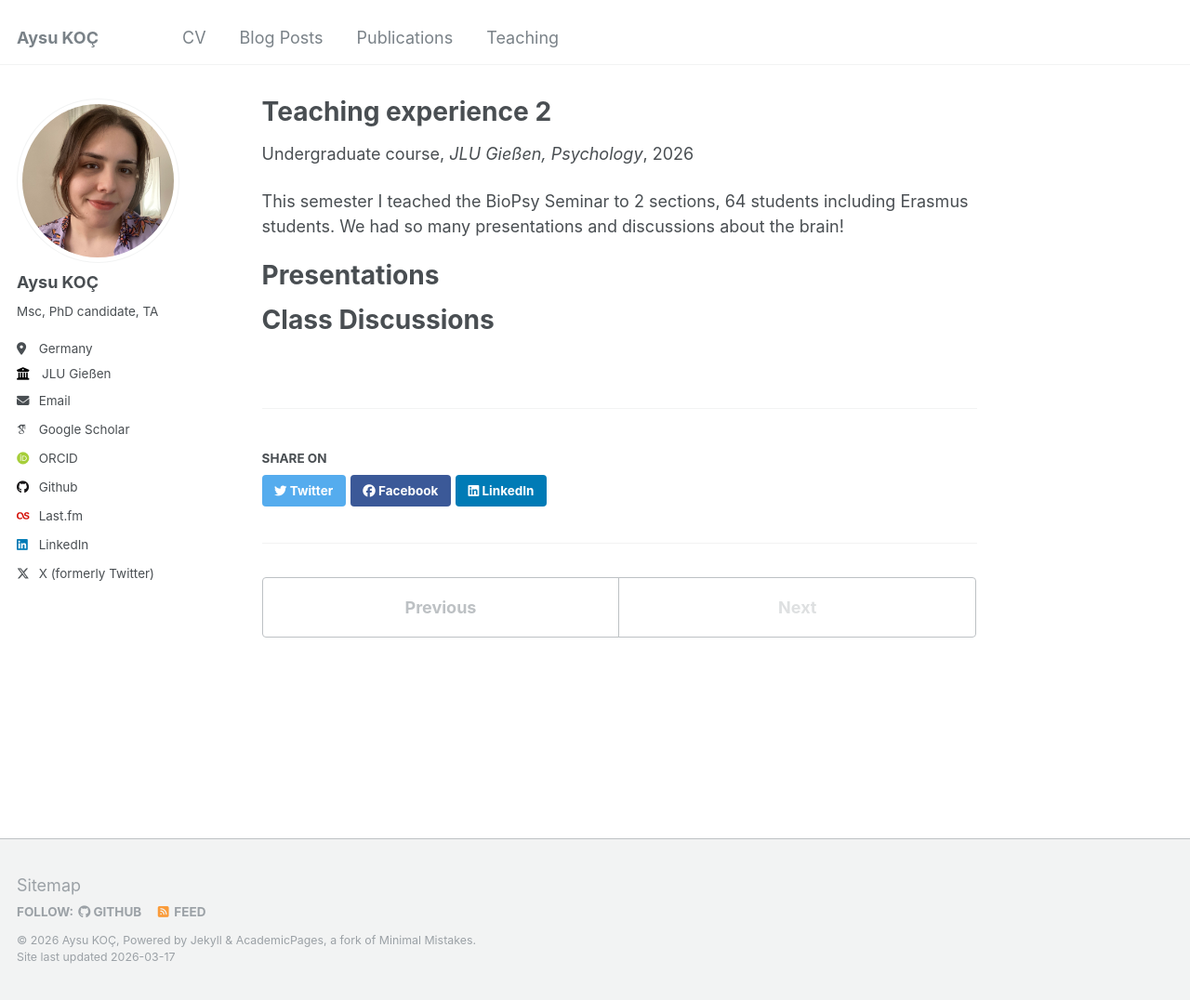
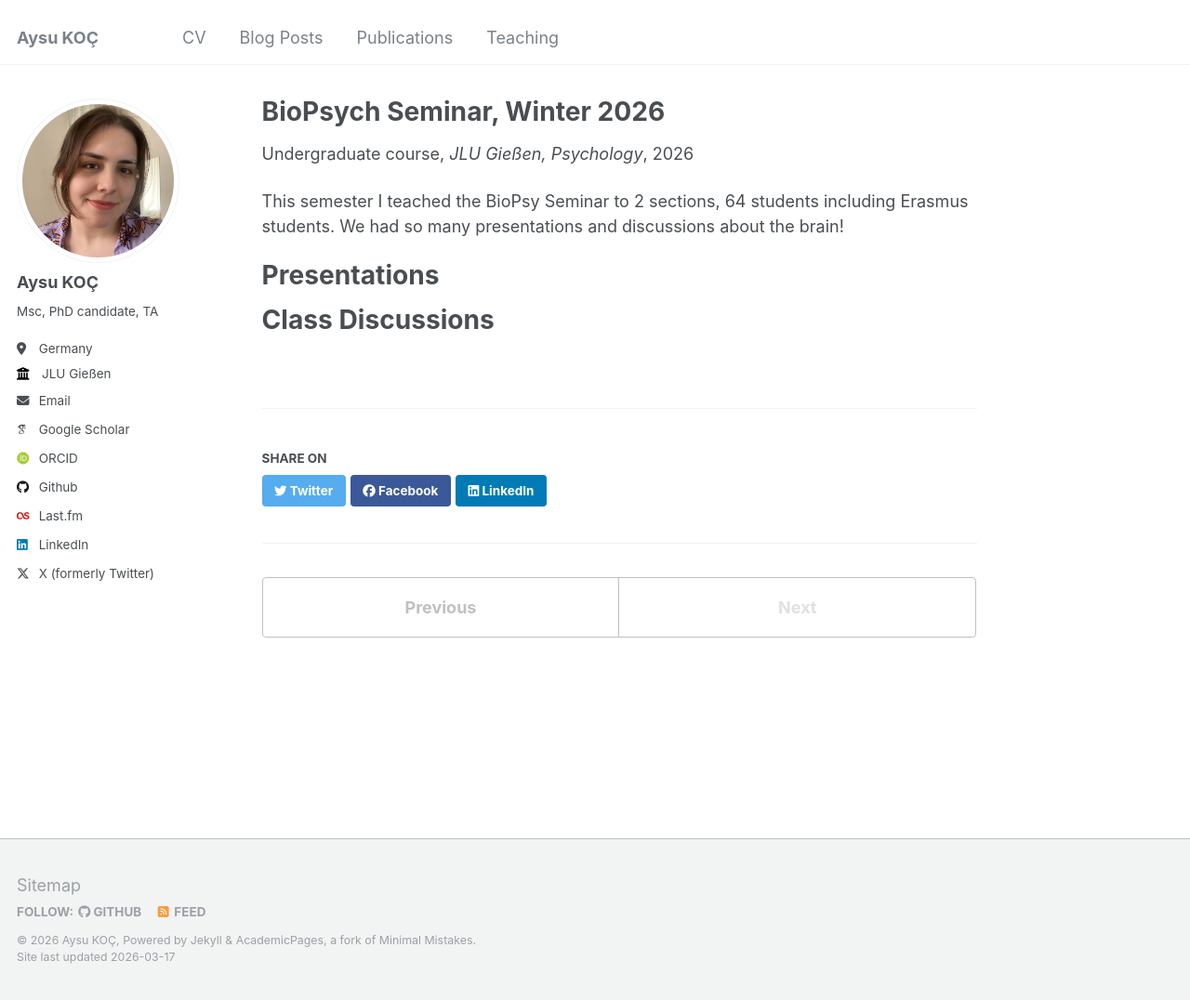
Before and after one commit to aysukoc/aysukoc.github.io, a Jekyll site: the page built from _teaching/2025-26-winter-teaching-2.md, in a window 1280 px wide and 1076 px high. Shown: the whole window at 93% size. Built offline with Jekyll 4.4.1, drawn with Linux system fonts in a browser that asks for light colours; some web fonts are replaced.

Commit message:
Update 2025-26-winter-teaching-2.md

```diff
--- a/_teaching/2025-26-winter-teaching-2.md
+++ b/_teaching/2025-26-winter-teaching-2.md
@@ -1,5 +1,5 @@
 ---
-title: "Teaching experience 2"
+title: "BioPsych Seminar, Winter 2026"
 collection: teaching
 type: "Undergraduate course"
 permalink: /teaching/2025-26-winter-teaching-2
```
